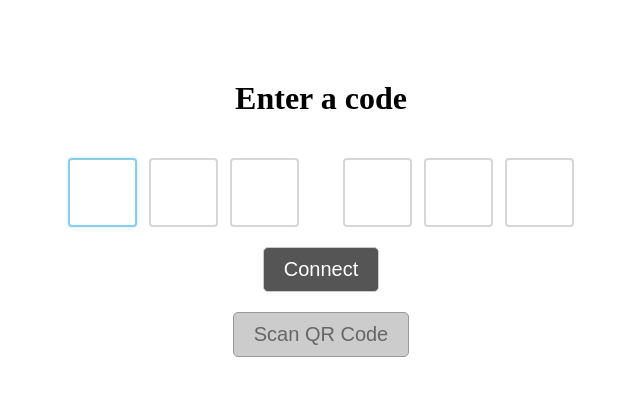
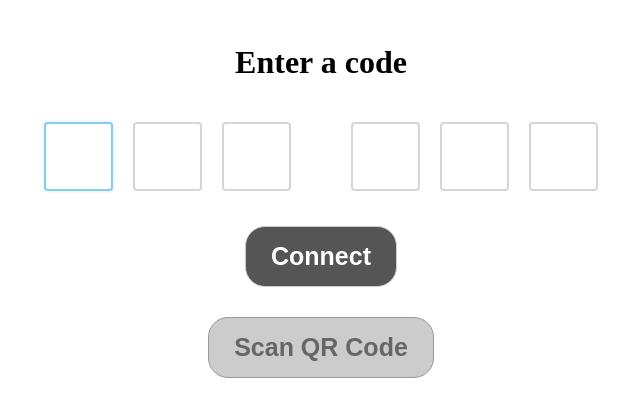
Before and after one commit to LouisDISPA/dj-store, a SvelteKit app in the folder ui/: page / in a window 1280 px wide. Shown: the top 416 px of the page, without its empty margins (319-959 px from the left). Built offline with nearby package versions, Linux system fonts and the light colour scheme.

Commit message:
Fix load and css

```diff
--- a/ui/src/routes/Button.svelte
+++ b/ui/src/routes/Button.svelte
@@ -13,12 +13,13 @@
 
 <style lang="sass">
 button
-    margin-top: 20px
-    padding: 10px 20px
-    font-size: 20px
+    margin: 15px
+    padding: 15px 25px
+    font-size: 25px
+    font-weight: bold
     color: white
     border: 1px solid #ccc
-    border-radius: 5px
+    border-radius: 20px
     background: #555
     cursor: pointer
 
--- a/ui/src/routes/PassCode.svelte
+++ b/ui/src/routes/PassCode.svelte
@@ -109,6 +109,7 @@
 		}
 	}
 
+	// Focus the first input on mount
 	onMount(() => {
 		const input = document.getElementById(inputIds[0]) as HTMLInputElement;
 		input.focus();
@@ -142,13 +143,13 @@
     flex-wrap: wrap
 
 .passcode-block
-    padding: 0 1rem
+    padding: 10px 20px
 
 .passcode-block > input
     border: 2px solid #d6d6d6
     border-radius: 4px
     padding: 0
-    margin: 20px 6px 0
+    margin: 10px
     width: 65px
     height: 65px
     text-align: center
--- /dev/null
+++ b/ui/src/routes/[code]/+page.ts
@@ -0,0 +1,6 @@
+import type { PageLoad } from './$types';
+
+export const load: PageLoad = async ({ params }) => {
+	await new Promise((resolve) => setTimeout(resolve, 2000));
+	return { code: params.code };
+};
```
Also changed, not shown: ui/src/routes/[code]/+page.svelte (+0 -7 lines).
